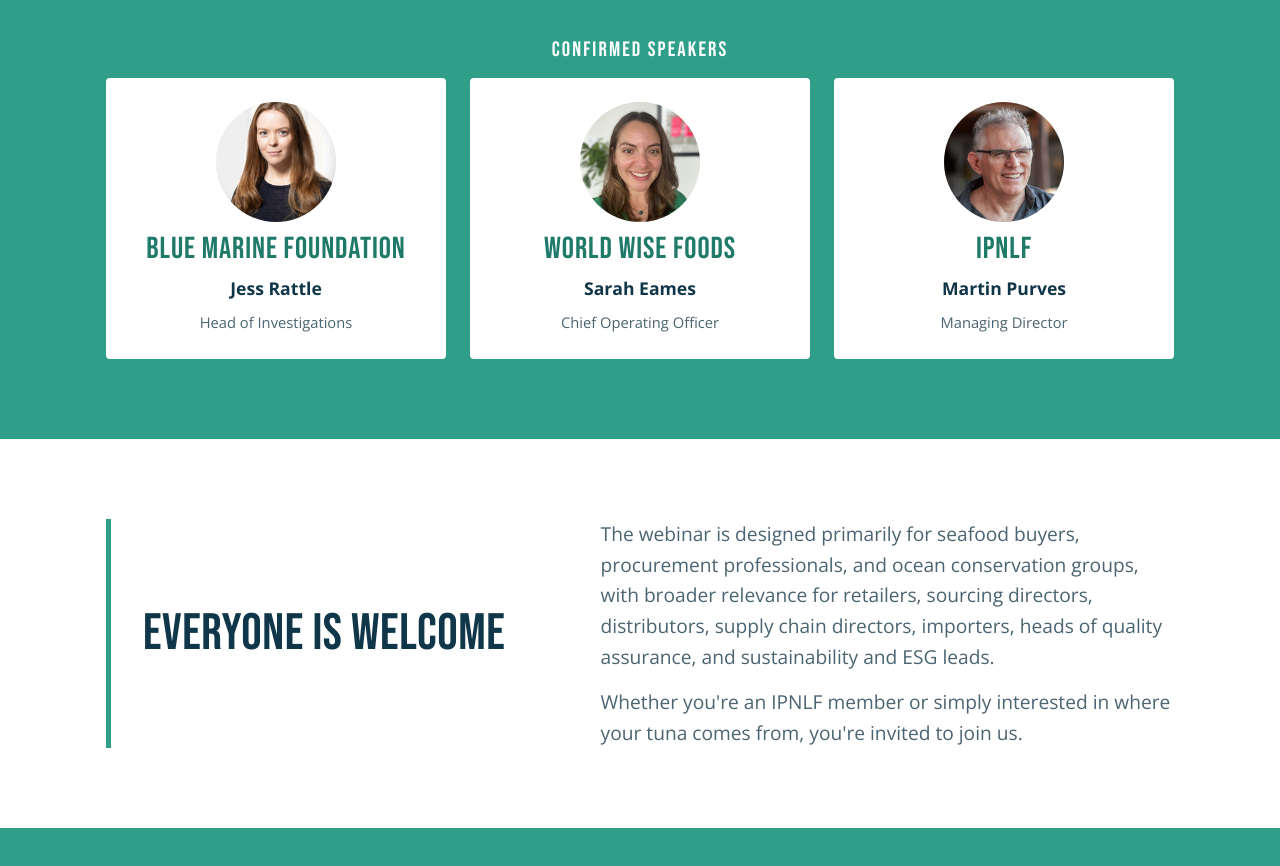
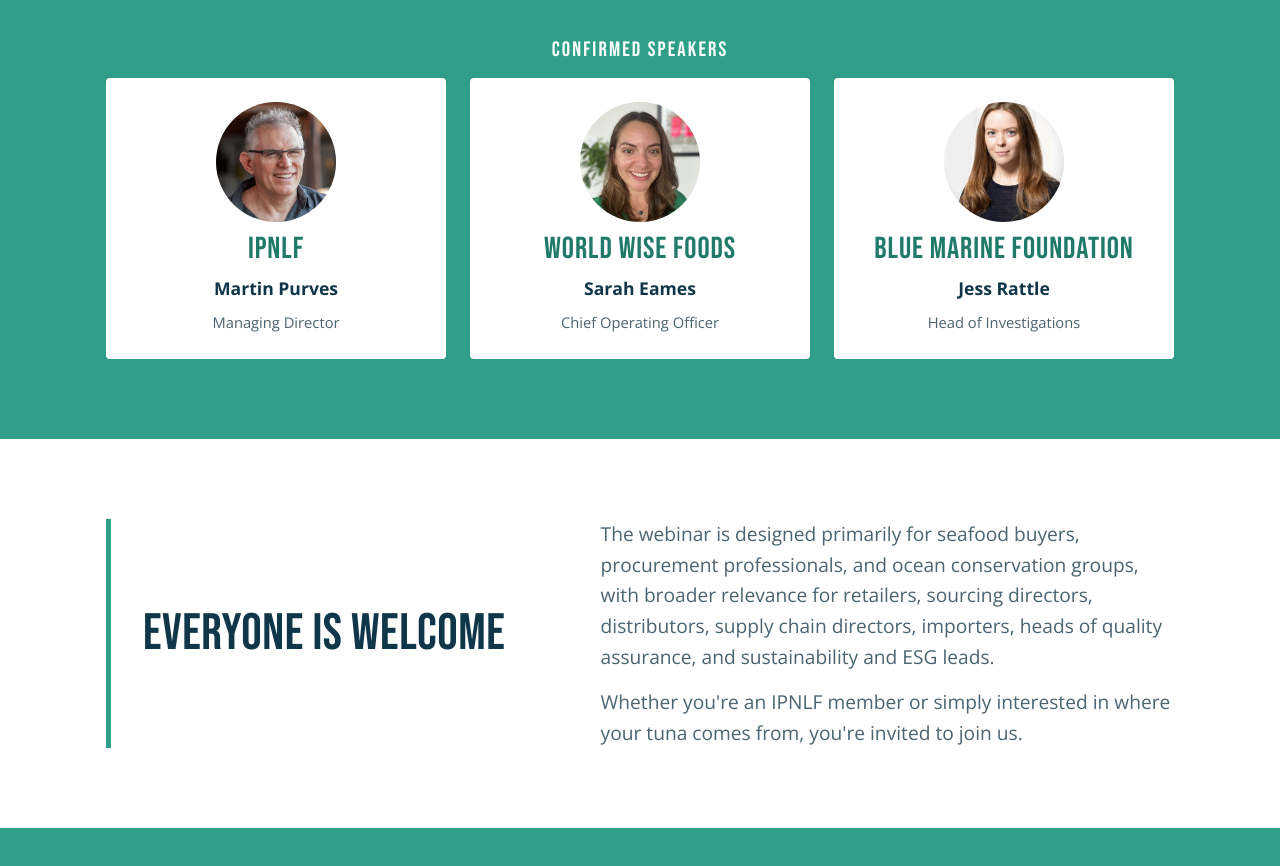
Before and after one commit to IPNLF/tuna-buyers-guide-webinar, a plain HTML site: page index.html in a window 1280 px wide. Shown: the part 2553-3419 px from the top of the page. Drawn offline with nearby package versions, Linux system fonts and the light colour scheme.

Commit message:
Swap Martin Purves and Jess Rattle in the speaker order
Co-Authored-By: Claude Opus 5.5 <noreply@anthropic.com>

```diff
--- a/index.html
+++ b/index.html
@@ -259,9 +259,9 @@ body::before { content: ""; position: fixed; inset: 0 0 auto; height: env(safe-a
   // show as "To be confirmed".
   var SPEAKERS = [
     { name: "Shannon Hardisty", role: "IPNLF", title: "Social Responsibilities & Markets Consultant", photo: "img/speaker-shannon-hardisty.jpg", moderator: true },
-    { name: "Jess Rattle", role: "Blue Marine Foundation", title: "Head of Investigations", photo: "img/speaker-jess-rattle.jpg" },
+    { name: "Martin Purves", role: "IPNLF", title: "Managing Director", photo: "img/speaker-martin-purves.jpg" },
     { name: "Sarah Eames", role: "World Wise Foods", title: "Chief Operating Officer", photo: "img/speaker-sarah-eames.jpg" },
-    { name: "Martin Purves", role: "IPNLF", title: "Managing Director", photo: "img/speaker-martin-purves.jpg" }
+    { name: "Jess Rattle", role: "Blue Marine Foundation", title: "Head of Investigations", photo: "img/speaker-jess-rattle.jpg" }
   ];
 
   // ---- No need to edit below ----
```
